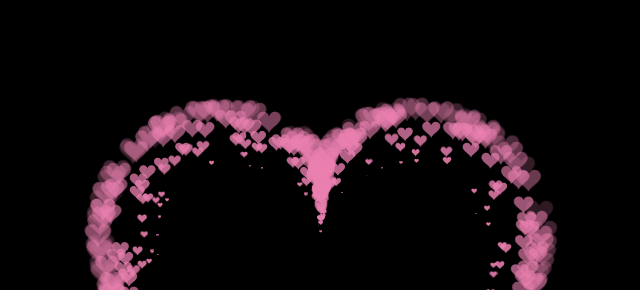
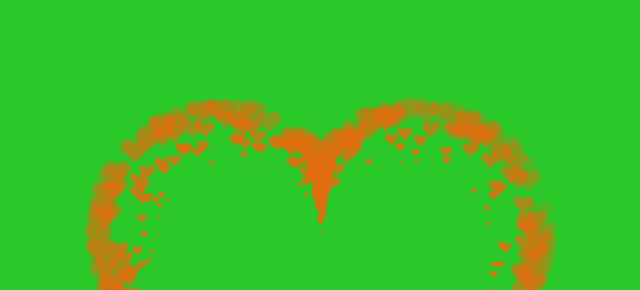
Before and after one commit to phancuong2004/Heart, a plain HTML site: page index.html in a window 1280 px wide. Shown: the part 86-376 px from the top of the page, without its empty margins (319-959 px from the left). Drawn offline with Linux system fonts and the light colour scheme.

Commit message:
Update index.html

```diff
--- a/index.html
+++ b/index.html
@@ -420,7 +420,7 @@ var ParticlePool = (function() {
 
     // create the fill
 
-    context.fillStyle = '#ea80b0';
+    context.fillStyle = '#e06e10';
 
     context.fill();
 
@@ -516,9 +516,9 @@ var ParticlePool = (function() {
 
   </script>
 <div class="center-text",
-  style="background-color:rgb(0, 0, 0);
+  style="background-color:rgba(44, 206, 42, 0.975);
         width: 100%;
-        color: rgb(225, 12, 168);
+        color: rgb(241, 135, 13);
         height:100%;
         font-size: 31px;
         font-style: italic;
```
